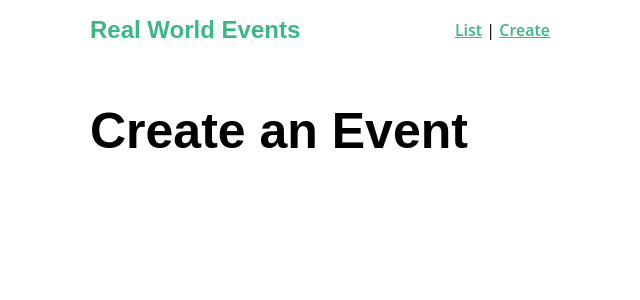
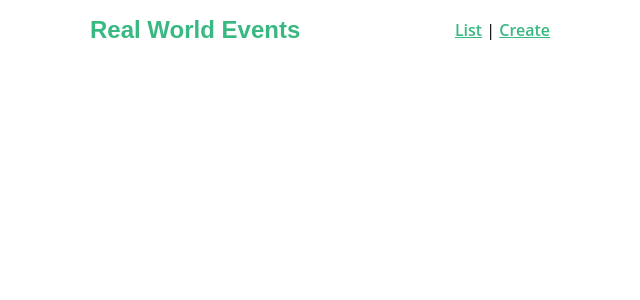
Before and after one commit to nclopezo/real-world-nuxt, a Nuxt app: page /create in a window 1280 px wide. Shown: the top 300 px of the page, without its empty margins (320-960 px from the left). Built offline with nearby package versions, Linux system fonts and the light colour scheme.

Commit message:
Lesson 5 finished

```diff
--- a/components/NavBar.vue
+++ b/components/NavBar.vue
@@ -7,7 +7,7 @@
     <nuxt-link to="/">
       List
     </nuxt-link> |
-    <nuxt-link to="/create" >
+    <nuxt-link to="/event/create" >
       Create
     </nuxt-link>
     </nav>
--- a/pages/create.vue
+++ /dev/null
@@ -1,14 +0,0 @@
-<template>
-  <div>
-    <h1>Create an Event</h1>
-  </div>
-</template>
-<script>
-export default {
-  head() {
-    return {
-      title: 'Create an Event',
-    }
-  }
-}
-</script>
```
